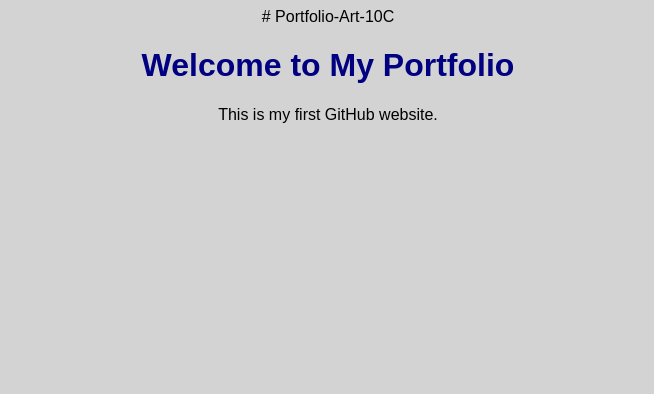
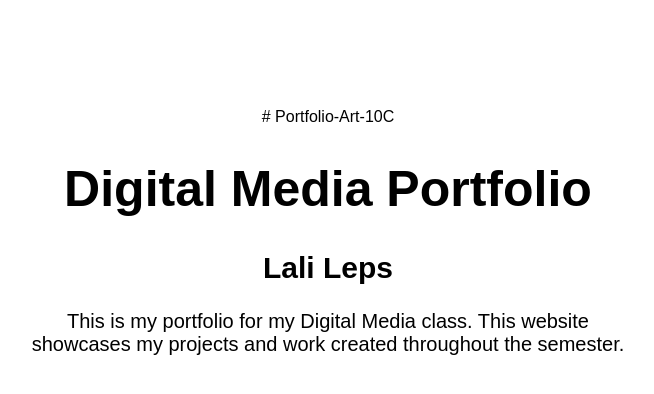
Before and after one commit to lalileps/Portfolio-Art-10C, a plain HTML site: page index.html in a window 1280 px wide. Shown: the whole page, without its empty margins (312-966 px from the left). Drawn offline with Linux system fonts and the light colour scheme.

Commit message:
Updated portfolio homepage 1

```diff
--- a/index.html
+++ b/index.html
@@ -1,15 +1,22 @@
 # Portfolio-Art-10C<!DOCTYPE html>
 <html>
+
 <head>
-    <title>My Portfolio</title>
+    <title>Digital Media Portfolio</title>
     <link rel="stylesheet" href="style.css">
 </head>
 
 <body>
 
-<h1>Welcome to My Portfolio</h1>
+<h1>Digital Media Portfolio</h1>
 
-<p>This is my first GitHub website.</p>
+<h2>Lali Leps</h2>
+
+<p>
+    This is my portfolio for my Digital Media class.
+    This website showcases my projects and work created throughout the semester.
+</p>
 
 </body>
+
 </html>
--- a/style.css
+++ b/style.css
@@ -1,9 +1,20 @@
 body {
-    background-color: lightgray;
+    background-color: white;
     font-family: Arial, sans-serif;
     text-align: center;
+    padding-top: 100px;
 }
 
 h1 {
-    color: navy;
+    font-size: 50px;
 }
+
+h2 {
+    font-size: 30px;
+}
+
+p {
+    font-size: 20px;
+    width: 600px;
+    margin: auto;
+}
```
